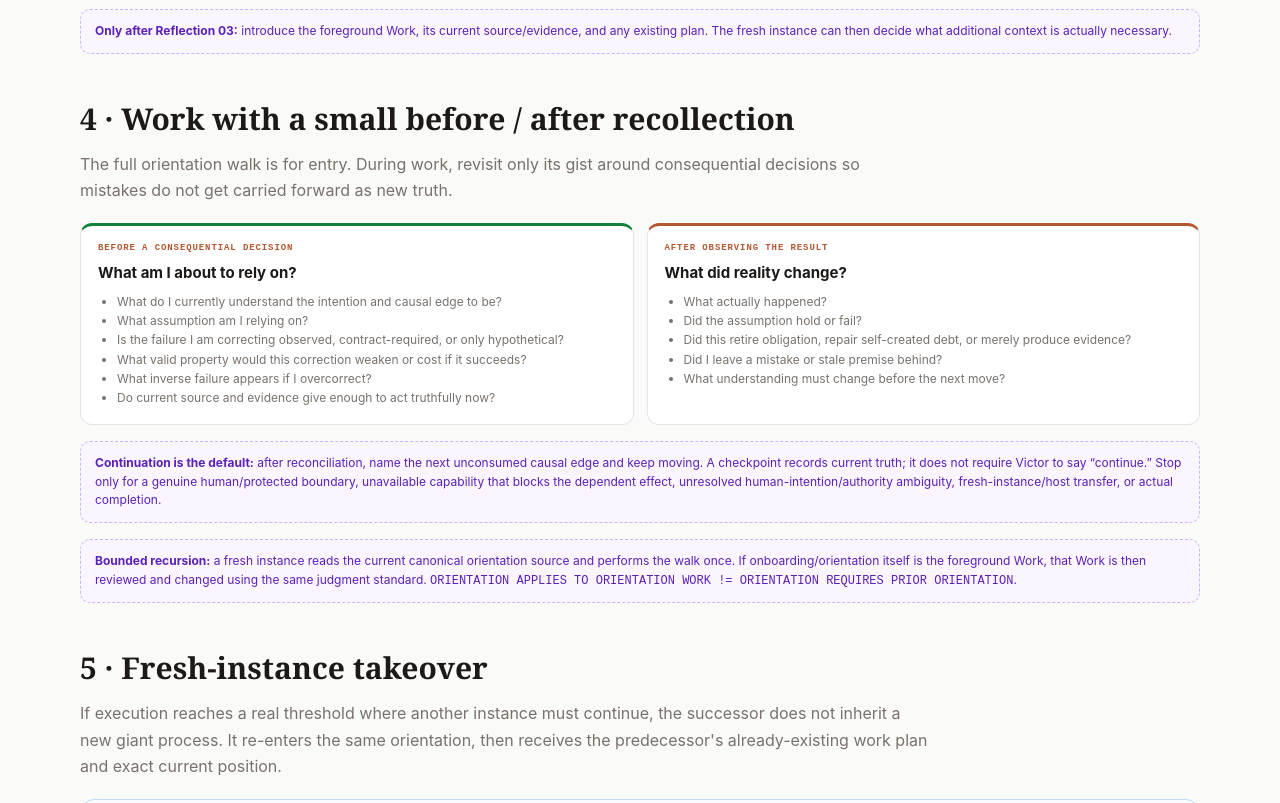
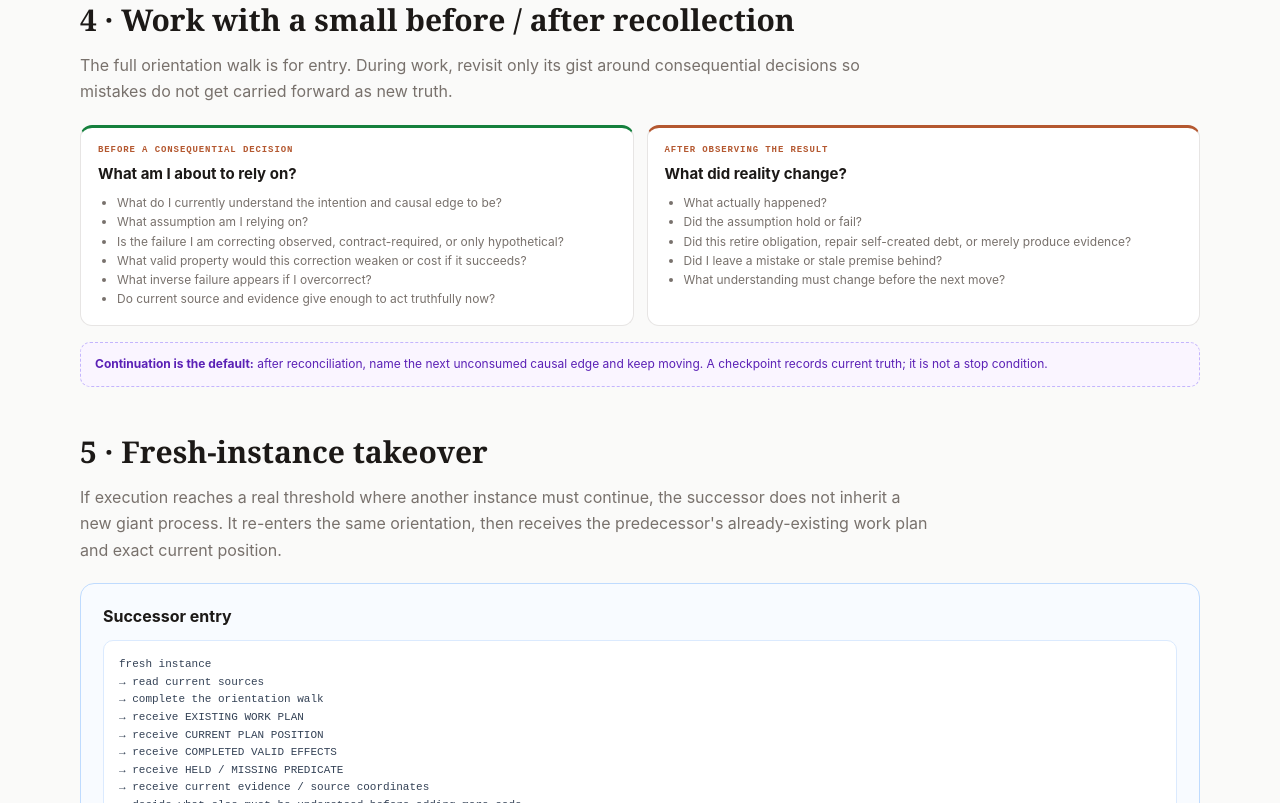
Before and after one commit to VexGPT/VexWork, a website: page orientation.html in a window 1280 px wide. Shown: the part 2575-3378 px from the top of the page. Drawn offline with Linux system fonts and the light colour scheme.

Commit message:
[Pink Onboarding] Simplify shared orientation projection

```diff
--- a/orientation.html
+++ b/orientation.html
@@ -66,7 +66,6 @@ a{color:var(--blue)}.shell{width:min(1120px,calc(100% - 28px));margin:auto;paddi
 <section class="section" id="walk">
 <h2>3 · Orientation walk</h2>
 <p>Use the reflections in order. Do not answer all reflections at once. Each answer becomes part of the material examined by the next reflection.</p>
-<div class="rule"><strong>Perform it, don’t merely read it:</strong> the current realization is three visible sequential responses in the active conversation. Reflection 2 must examine the actual Reflection-1 answer; Reflection 3 must examine what those two rounds exposed. <code>ORIENTATION SOURCE PRESENT != ORIENTATION PERFORMED</code>. A human may manually advance the three rounds; no hidden-cognition proof is claimed or required.</div>
 <div class="walk">
 <article class="step">
 <div class="step-num">Reflection 01</div>
@@ -97,8 +96,7 @@ a{color:var(--blue)}.shell{width:min(1120px,calc(100% - 28px));margin:auto;paddi
 <article class="card"><div class="k">Before a consequential decision</div><h3>What am I about to rely on?</h3><ul><li>What do I currently understand the intention and causal edge to be?</li><li>What assumption am I relying on?</li><li>Is the failure I am correcting observed, contract-required, or only hypothetical?</li><li>What valid property would this correction weaken or cost if it succeeds?</li><li>What inverse failure appears if I overcorrect?</li><li>Do current source and evidence give enough to act truthfully now?</li></ul></article>
 <article class="card"><div class="k">After observing the result</div><h3>What did reality change?</h3><ul><li>What actually happened?</li><li>Did the assumption hold or fail?</li><li>Did this retire obligation, repair self-created debt, or merely produce evidence?</li><li>Did I leave a mistake or stale premise behind?</li><li>What understanding must change before the next move?</li></ul></article>
 </div>
-<div class="rule"><strong>Continuation is the default:</strong> after reconciliation, name the next unconsumed causal edge and keep moving. A checkpoint records current truth; it does not require Victor to say “continue.” Stop only for a genuine human/protected boundary, unavailable capability that blocks the dependent effect, unresolved human-intention/authority ambiguity, fresh-instance/host transfer, or actual completion.</div>
-<div class="rule"><strong>Bounded recursion:</strong> a fresh instance reads the current canonical orientation source and performs the walk once. If onboarding/orientation itself is the foreground Work, that Work is then reviewed and changed using the same judgment standard. <code>ORIENTATION APPLIES TO ORIENTATION WORK != ORIENTATION REQUIRES PRIOR ORIENTATION</code>.</div>
+<div class="rule"><strong>Continuation is the default:</strong> after reconciliation, name the next unconsumed causal edge and keep moving. A checkpoint records current truth; it is not a stop condition.</div>
 </section>
 
 <section class="section">
```
